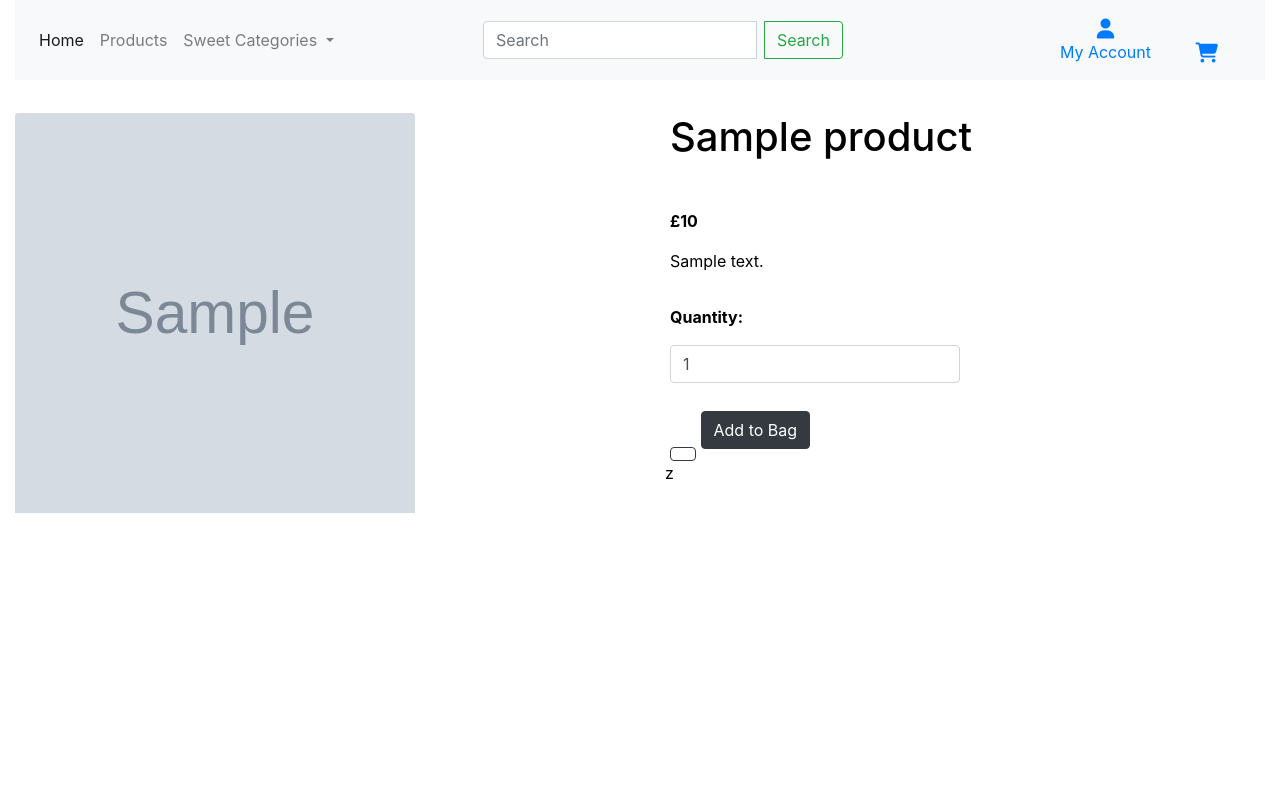
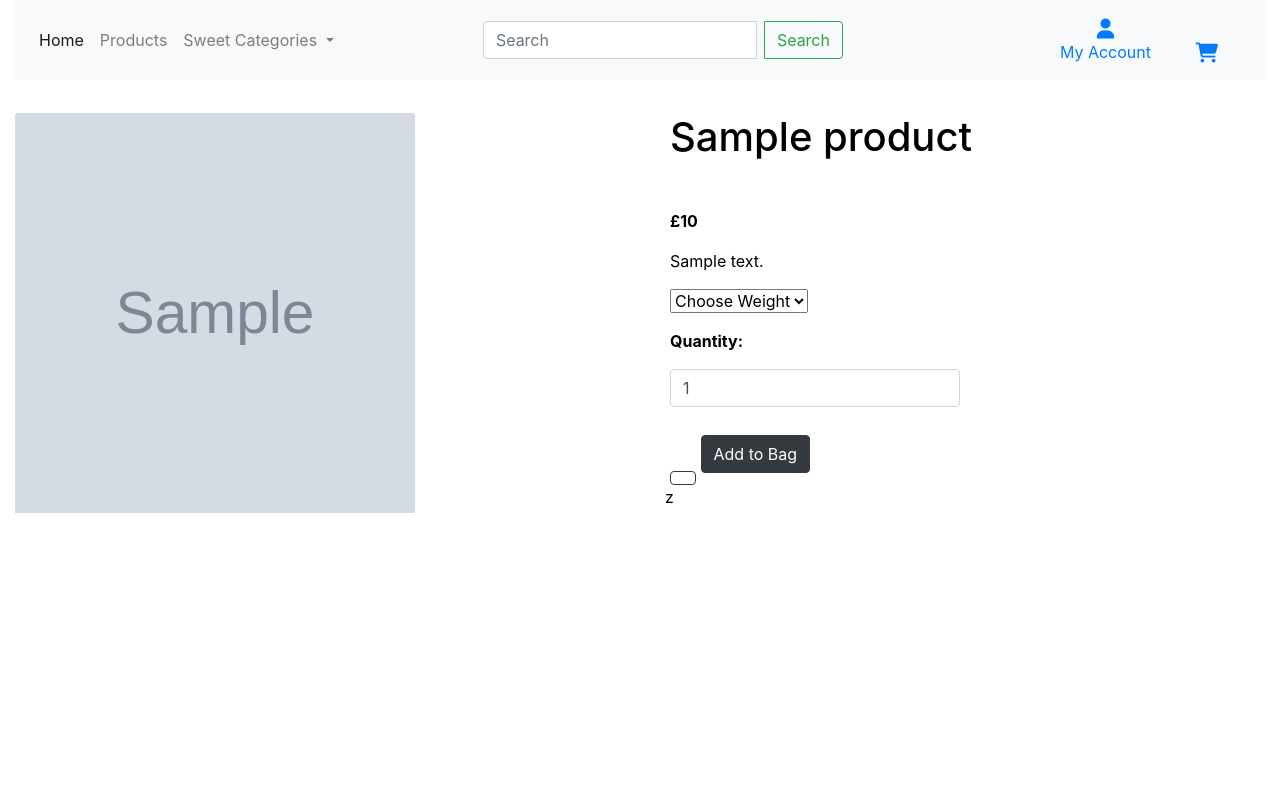
Before and after one commit to aliciarawlings/sweet_moments_milestone, a Django app: template products/templates/products/product_detail.html in a window 1280 px wide. Run offline with Django 3.2, Linux system fonts and the light colour scheme; the template is opened without the code that fills it: most values are stand-ins (such as "Sample title", 1, 10 or a date in 2020); grey boxes marked "Sample" are stand-in pictures; some libraries are stand-ins or nearby versions.

Commit message:
choices field now rendering in html

```diff
--- a/products/templates/products/product_detail.html
+++ b/products/templates/products/product_detail.html
@@ -34,6 +34,13 @@
         {% csrf_token %}
         <div class="form-row">
         <div class="col">
+        <select name="weight">
+            <option value="">Choose Weight</option>
+            {% for k,v in quantities %}
+                <option value="{{v}}"> {{k}}</option>
+            {% endfor %}
+        </select>
+
         <p class="mt-3"><strong>Quantity:</strong></p>
         <div class="form-group w-50">
             <div class="input-group">
```
